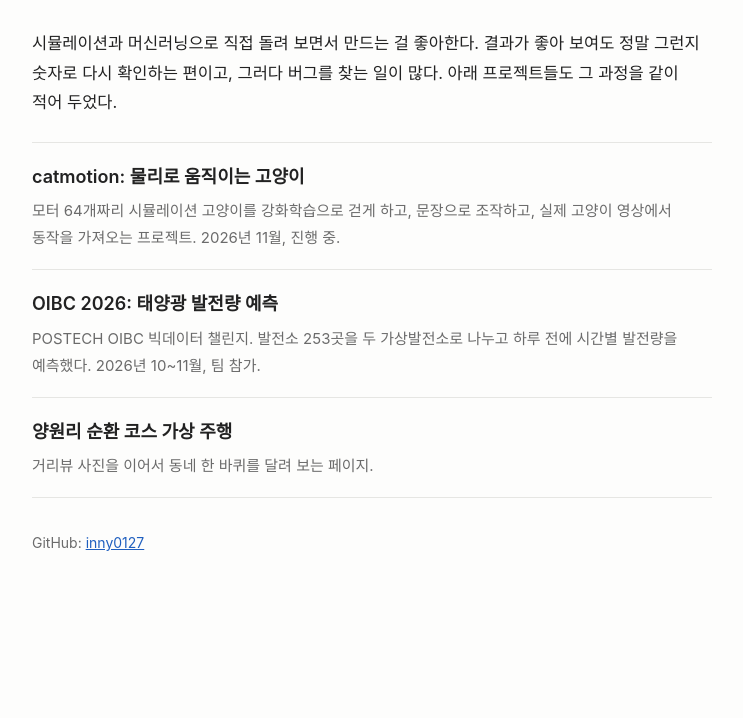
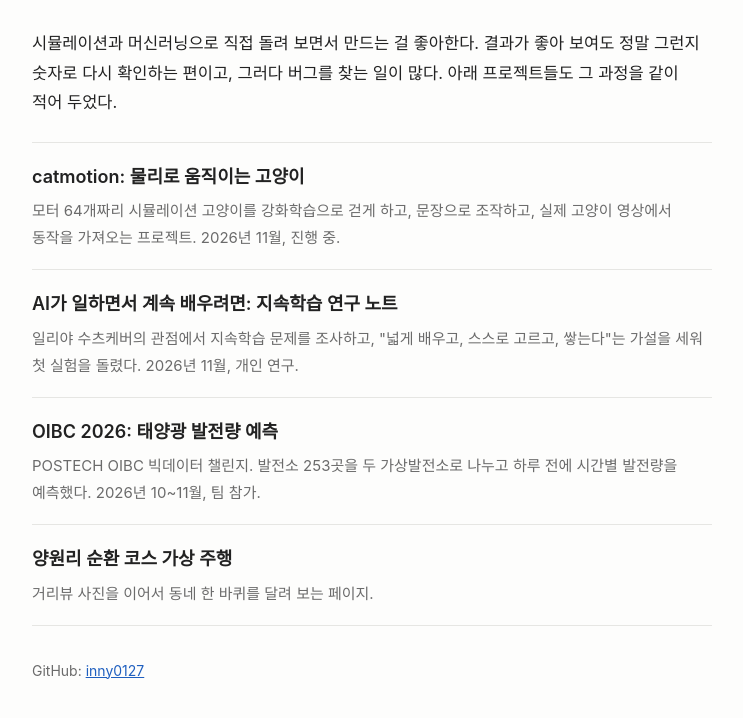
Before and after one commit to inny0127/inny0127.github.io, a plain HTML site: page index.html in a window 1280 px wide. Shown: the part 122-840 px from the top of the page, without its empty margins (268-1011 px from the left). Before the commit the page ends 800 px from the top, so only its background shows below. Drawn offline with Linux system fonts and the light colour scheme; a web font is replaced by a local one.

Commit message:
index: research notes
Co-Authored-By: Claude Opus 5.5 <noreply@anthropic.com>

```diff
--- a/index.html
+++ b/index.html
@@ -19,6 +19,10 @@
       <p>모터 64개짜리 시뮬레이션 고양이를 강화학습으로 걷게 하고, 문장으로 조작하고, 실제 고양이 영상에서 동작을 가져오는 프로젝트. 2026년 11월, 진행 중.</p>
     </li>
     <li>
+      <a class="t" href="continual/">AI가 일하면서 계속 배우려면: 지속학습 연구 노트</a>
+      <p>일리야 수츠케버의 관점에서 지속학습 문제를 조사하고, "넓게 배우고, 스스로 고르고, 쌓는다"는 가설을 세워 첫 실험을 돌렸다. 2026년 11월, 개인 연구.</p>
+    </li>
+    <li>
       <a class="t" href="oibc/">OIBC 2026: 태양광 발전량 예측</a>
       <p>POSTECH OIBC 빅데이터 챌린지. 발전소 253곳을 두 가상발전소로 나누고 하루 전에 시간별 발전량을 예측했다. 2026년 10~11월, 팀 참가.</p>
     </li>
```
